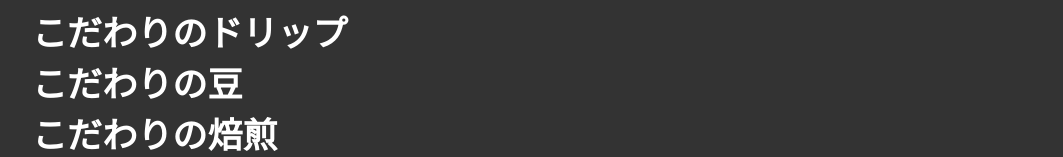
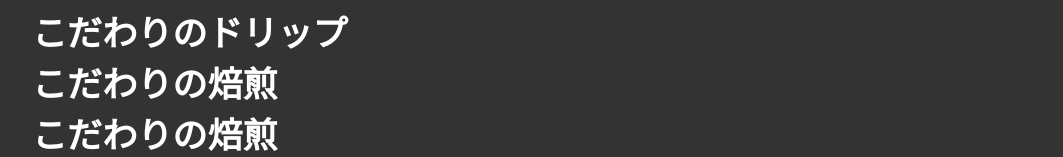
Before and after one commit to ryotaro-0805/seto-cafe-homepage, a plain HTML site: page index.html in a window 1280 px wide. Shown: the part 946-1103 px from the top of the page, without its empty margins (108-1171 px from the left). Drawn offline with Linux system fonts and the light colour scheme.

Commit message:
Revert "変更しました。-2"
This reverts commit 0c08e706043300987d9954ff956b41a2beef8e3e.

```diff
--- a/index.html
+++ b/index.html
@@ -26,7 +26,7 @@
         <div class="conection"></div>
         <h3>こだわりの焙煎</h3>
         <h3>こだわりのドリップ</h3>
-        <h3>こだわりの豆</h3>
+        <h3>こだわりの焙煎</h3>
         <h3>こだわりの焙煎</h3>
         <h3>こだわりの焙煎</h3>
         <h3>こだわりの焙煎</h3>
```
